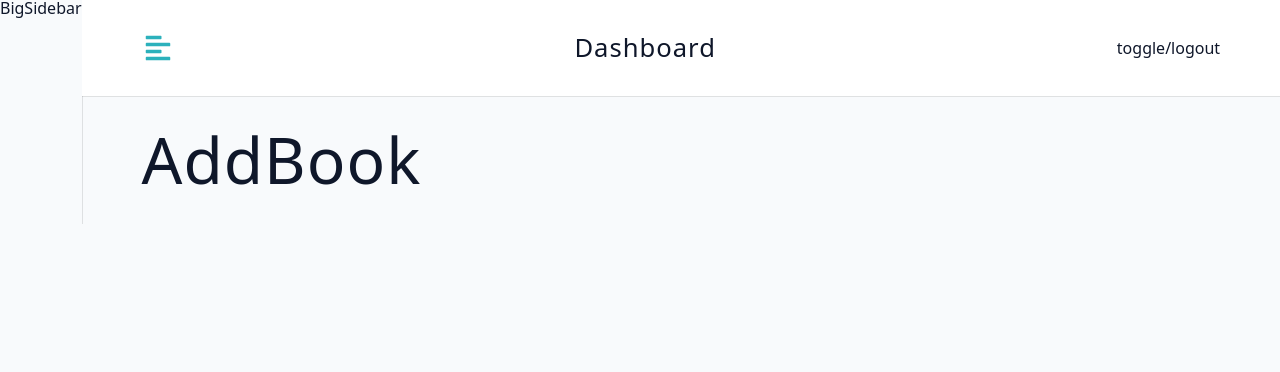
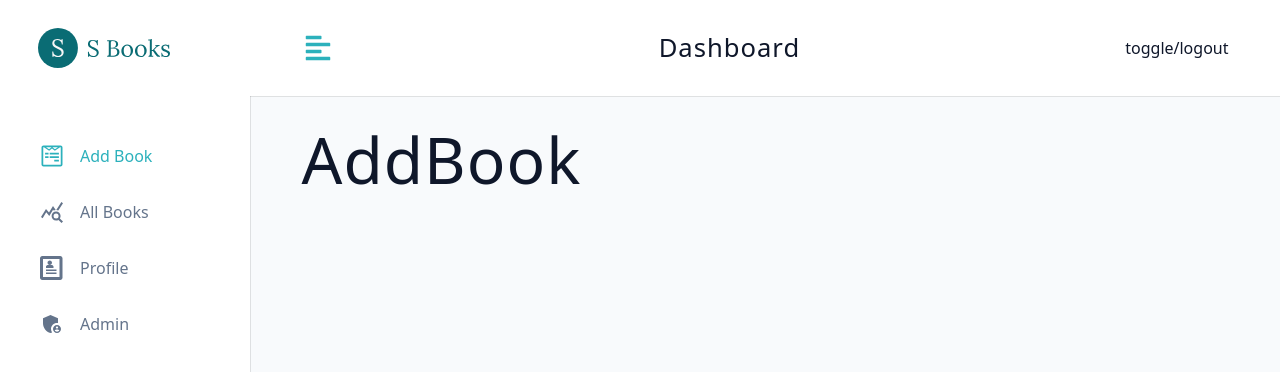
Before and after one commit to scudella/spiritist-books-backend, a React (Vite) app in the folder react-client/: page /dashboard/add-book in a window 1280 px wide. Shown: the top 372 px of the page. Built offline with nearby package versions, Linux system fonts and the light colour scheme.

Commit message:
Big Sidebar Component

```diff
--- a/react-client/src/components/BigSidebar.jsx
+++ b/react-client/src/components/BigSidebar.jsx
@@ -1,7 +1,27 @@
 import styled from 'styled-components';
+import NavLinks from './NavLinks';
+import Logo from './Logo';
+import { useDashboardContext } from '../pages/DashboardLayout';
 
 const BigSidebar = () => {
-  return <Wrapper>BigSidebar</Wrapper>;
+  const { showSidebar } = useDashboardContext();
+
+  return (
+    <Wrapper>
+      <div
+        className={
+          showSidebar ? 'sidebar-container' : 'sidebar-container show-sidebar'
+        }
+      >
+        <div className='content'>
+          <header>
+            <Logo />
+          </header>
+          <NavLinks isBigSidebar />
+        </div>
+      </div>
+    </Wrapper>
+  );
 };
 export default BigSidebar;
 
@@ -62,5 +82,10 @@
     .pending {
       background: var(--background-color);
     }
+    .logo {
+      width: 11rem;
+      object-fit: cover;
+      margin-left: -1.5rem;
+    }
   }
 `;
--- a/react-client/src/components/NavLinks.jsx
+++ b/react-client/src/components/NavLinks.jsx
@@ -3,7 +3,7 @@
 import { NavLink } from 'react-router-dom';
 import { useTranslation } from 'react-i18next';
 
-const NavLinks = () => {
+const NavLinks = ({ isBigSidebar }) => {
   const { toggleSidebar, user } = useDashboardContext();
   const { t } = useTranslation();
 
@@ -16,7 +16,7 @@
             to={path}
             key={text}
             className='nav-link'
-            onClick={toggleSidebar}
+            onClick={isBigSidebar ? null : toggleSidebar}
             end
           >
             <span className='icon'>{icon}</span>
```
